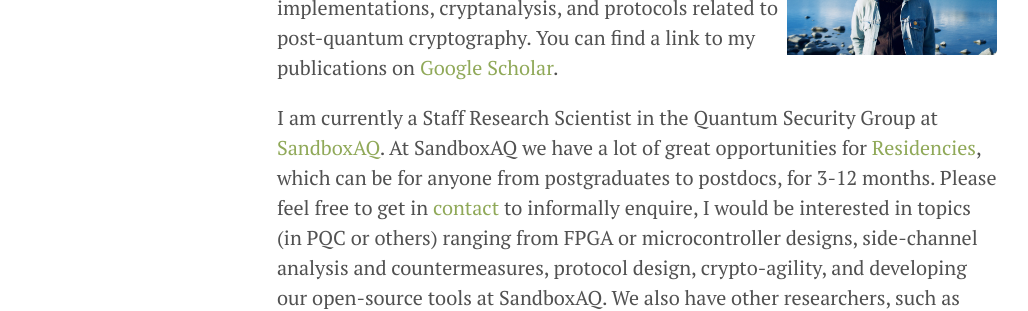
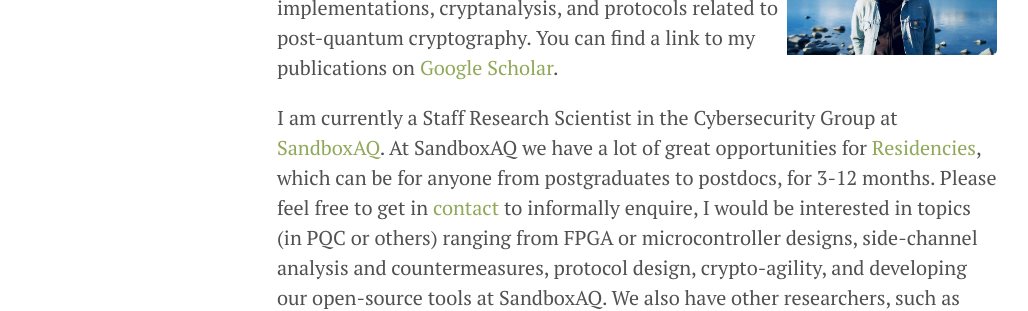
Before and after one commit to jameshoweee/jameshoweee.github.io, a Jekyll site: the page built from index.md, in a window 1280 px wide. Shown: the part 217-528 px from the top of the page, without its empty margins (3-1031 px from the left). Built offline with Jekyll 4.4.1, drawn with Linux system fonts in a browser that asks for light colours.

Commit message:
Update index.md

```diff
--- a/index.md
+++ b/index.md
@@ -10,7 +10,7 @@
 I'm a cryptographer, with a focus on practical implementations, cryptanalysis, and protocols related to post-quantum cryptography.
 You can find a link to my publications on [Google Scholar](https://scholar.google.co.uk/citations?user=LItUNn4AAAAJ&hl=en).
 
-I am currently a Staff Research Scientist in the Quantum Security Group at [SandboxAQ](https://www.sandboxaq.com/). At SandboxAQ we have a lot of great opportunities for [Residencies](https://www.sandboxaq.com/company/residencies), which can be for anyone from postgraduates to postdocs, for 3-12 months. Please feel free to get in [contact](https://jameshowe.eu/contact/) to informally enquire, I would be interested in topics (in PQC or others) ranging from FPGA or microcontroller designs, side-channel analysis and countermeasures, protocol design, crypto-agility, and developing our open-source tools at SandboxAQ. We also have other researchers, such as [Martin Albrecht](https://martinralbrecht.wordpress.com/2023/04/25/sandboxaq-internships/), who have other topics in mind.
+I am currently a Staff Research Scientist in the Cybersecurity Group at [SandboxAQ](https://www.sandboxaq.com/). At SandboxAQ we have a lot of great opportunities for [Residencies](https://www.sandboxaq.com/company/residencies), which can be for anyone from postgraduates to postdocs, for 3-12 months. Please feel free to get in [contact](https://jameshowe.eu/contact/) to informally enquire, I would be interested in topics (in PQC or others) ranging from FPGA or microcontroller designs, side-channel analysis and countermeasures, protocol design, crypto-agility, and developing our open-source tools at SandboxAQ. We also have other researchers, such as [Martin Albrecht](https://martinralbrecht.wordpress.com/2023/04/25/sandboxaq-internships/), who have other topics in mind.
 
 I've had the pleasure of supervising Paula Alonso Blanco, Sanjay Deshpande, Tarun Yadav, as well as many others in a more informal setting.
 
```
